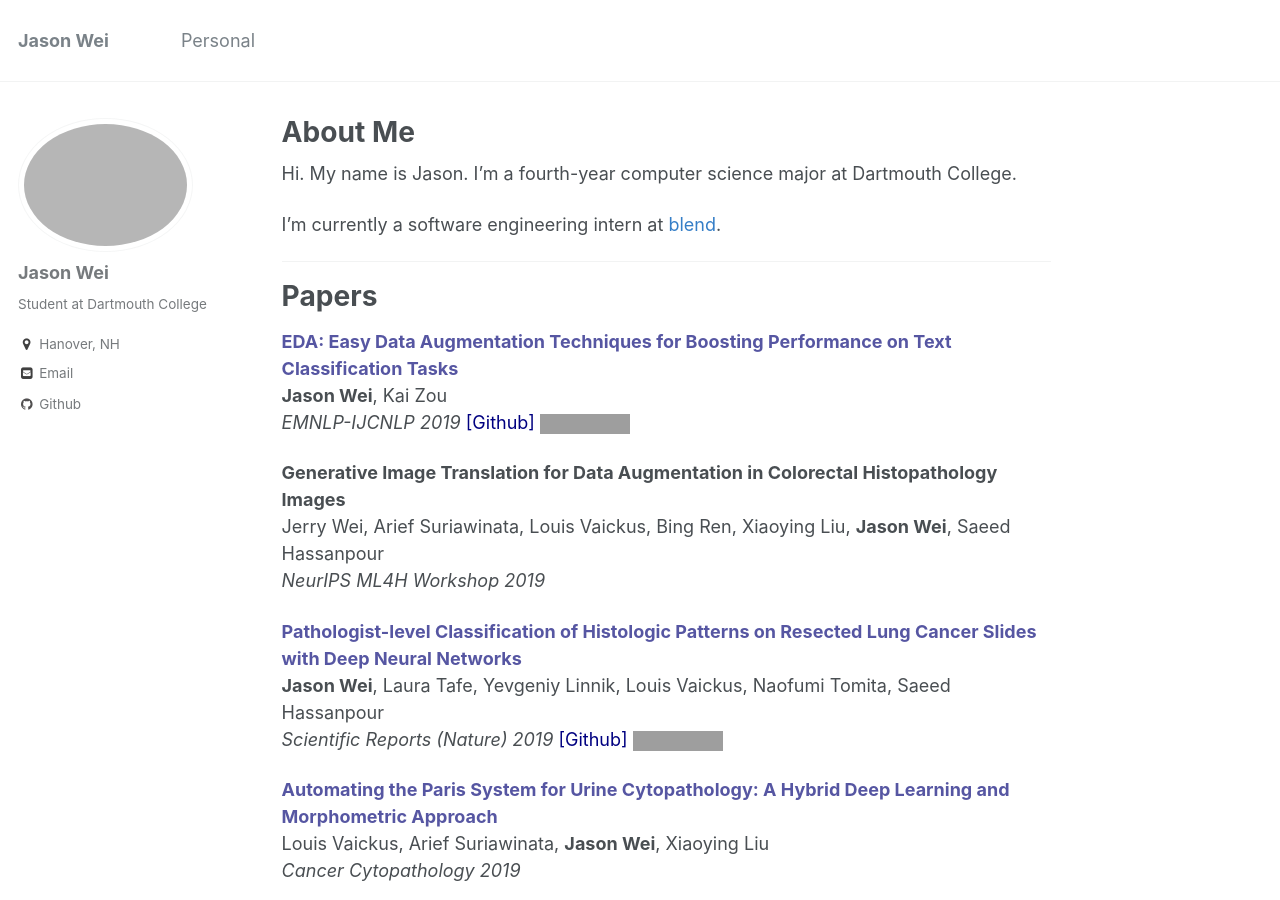
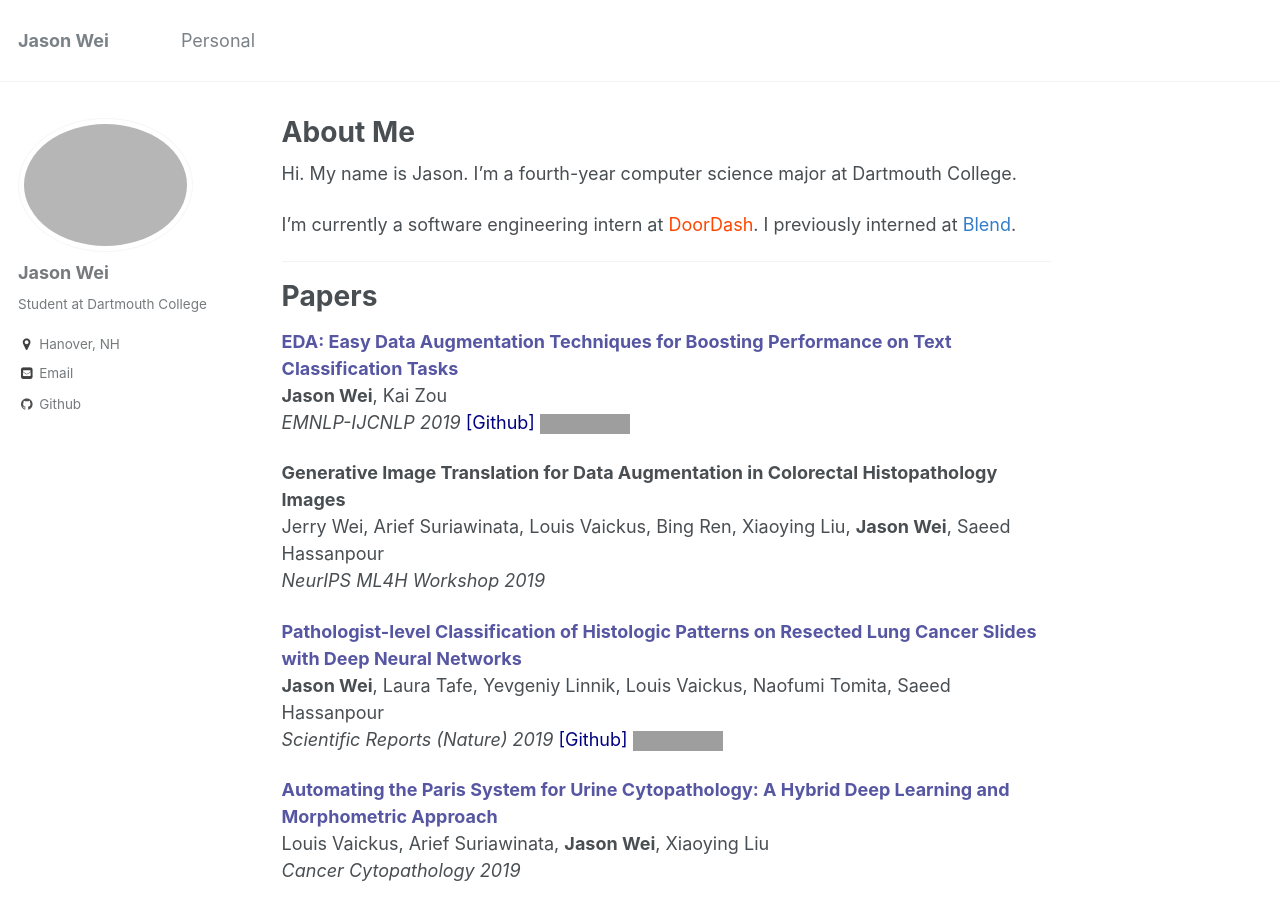
Before and after one commit to jasonwei20/jasonwei20.github.io, a Jekyll site: the page built from _pages/about.md, in a window 1280 px wide and 900 px high. Built offline with Jekyll 4.4.1, drawn with Linux system fonts in a browser that asks for light colours; grey boxes are pictures that could not be loaded.

Commit message:
add doordash

```diff
--- a/_pages/about.md
+++ b/_pages/about.md
@@ -11,7 +11,7 @@ redirect_from:
 
 Hi. My name is Jason. I'm a fourth-year computer science major at Dartmouth College.
 
-I'm currently a software engineering intern at <a href="https://blend.com/" style="color:#357EC7" target="_blank">blend</a>.
+I'm currently a software engineering intern at <a href="https://www.doordash.com/" style="color:#FF4500" target="_blank">DoorDash</a>. I previously interned at <a href="https://blend.com/" style="color:#357EC7" target="_blank">Blend</a>.
 
 ------
 
```
